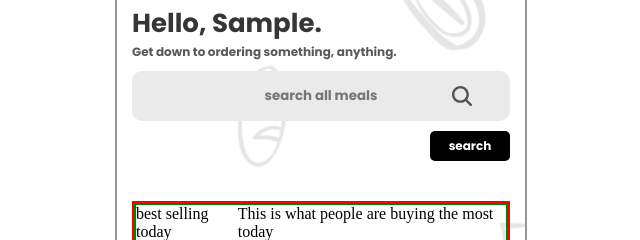
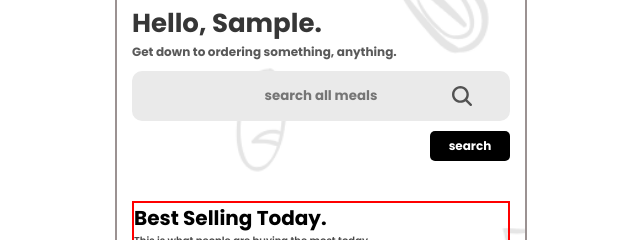
Before and after one commit to mambachristophersteven/final-year-project, a PHP site: page /pages/customer/homecustomer.php in a window 1280 px wide. Shown: the part 92-332 px from the top of the page, without its empty margins (319-959 px from the left). Run offline with PHP 8.4, Linux system fonts and the light colour scheme; the visitor is signed in with stand-in values (Sample User, id 1); data that the repository does not hold is empty.

Commit message:
finished top styling for customer page

```diff
--- a/pages/customer/homecustomer.php
+++ b/pages/customer/homecustomer.php
@@ -46,8 +46,8 @@ $position=$row['role'];
         </div>
         <div class="best-selling-section">
             <div class="top-section">
-                <p class="section-title">best selling today</p>
-                <p class="section-small">This is what people are buying the most today</p>
+                <p class="section-title">best selling today.</p>
+                <p class="section-small">This is what people are buying the most today.</p>
             </div>
             <div class="meal-box">
                 <a href="#">
--- a/styles/customerhom.css
+++ b/styles/customerhom.css
@@ -151,8 +151,21 @@ input[type = "submit"]{
 }
 
 .top-section{
-    border: 2px solid green;
     display: flex;
     width: 100%;
+    align-items: flex-start;
+    flex-direction: column;
+}
 
+.section-title{
+    font-family: poppinsBold;
+    font-size: 20px;
+    color: black;
+    text-transform: capitalize;
 }
+
+.section-small{
+    font-family: poppinsSemiBold;
+    font-size: 10px;
+    color: rgba(0, 0, 0, 0.72);
+}
```
